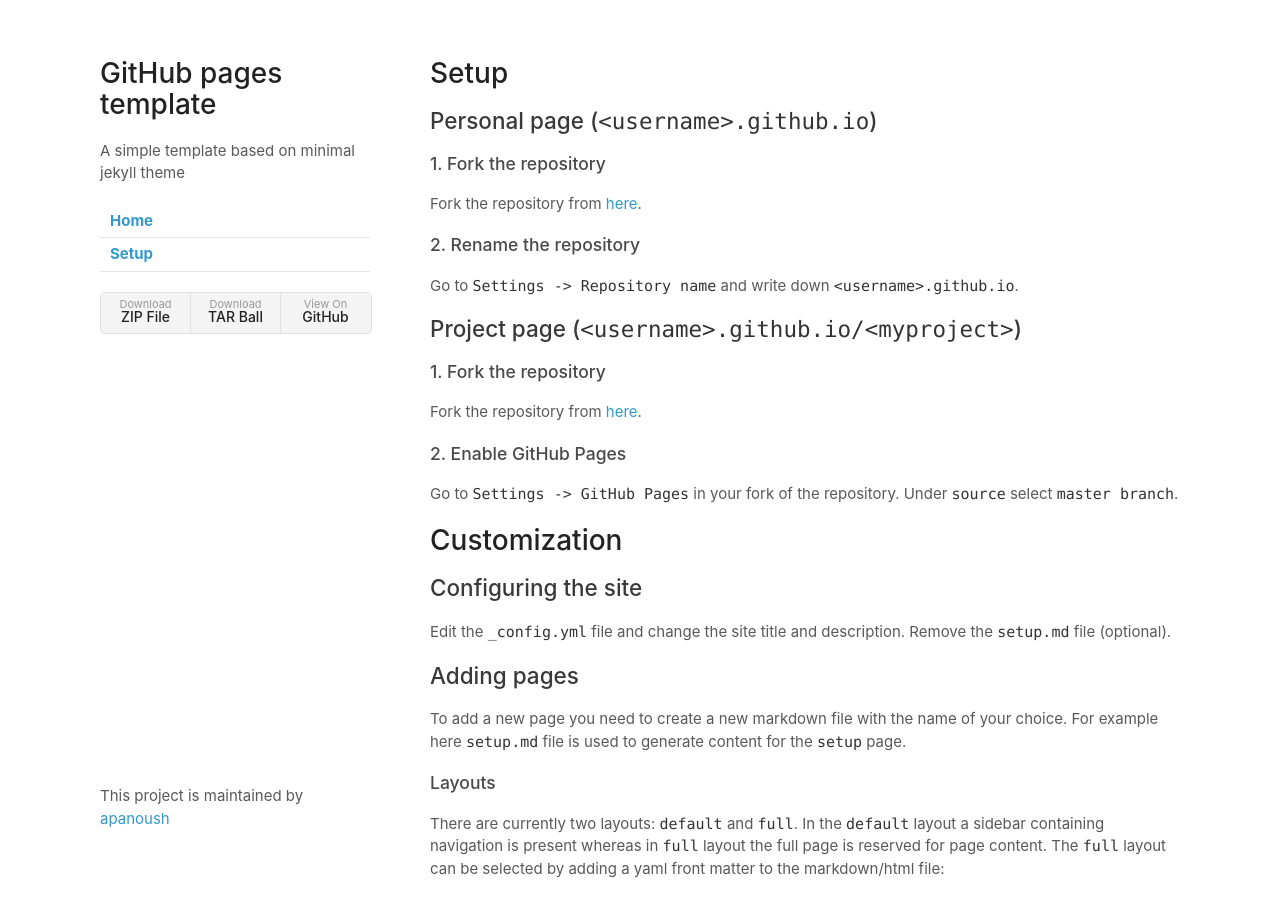
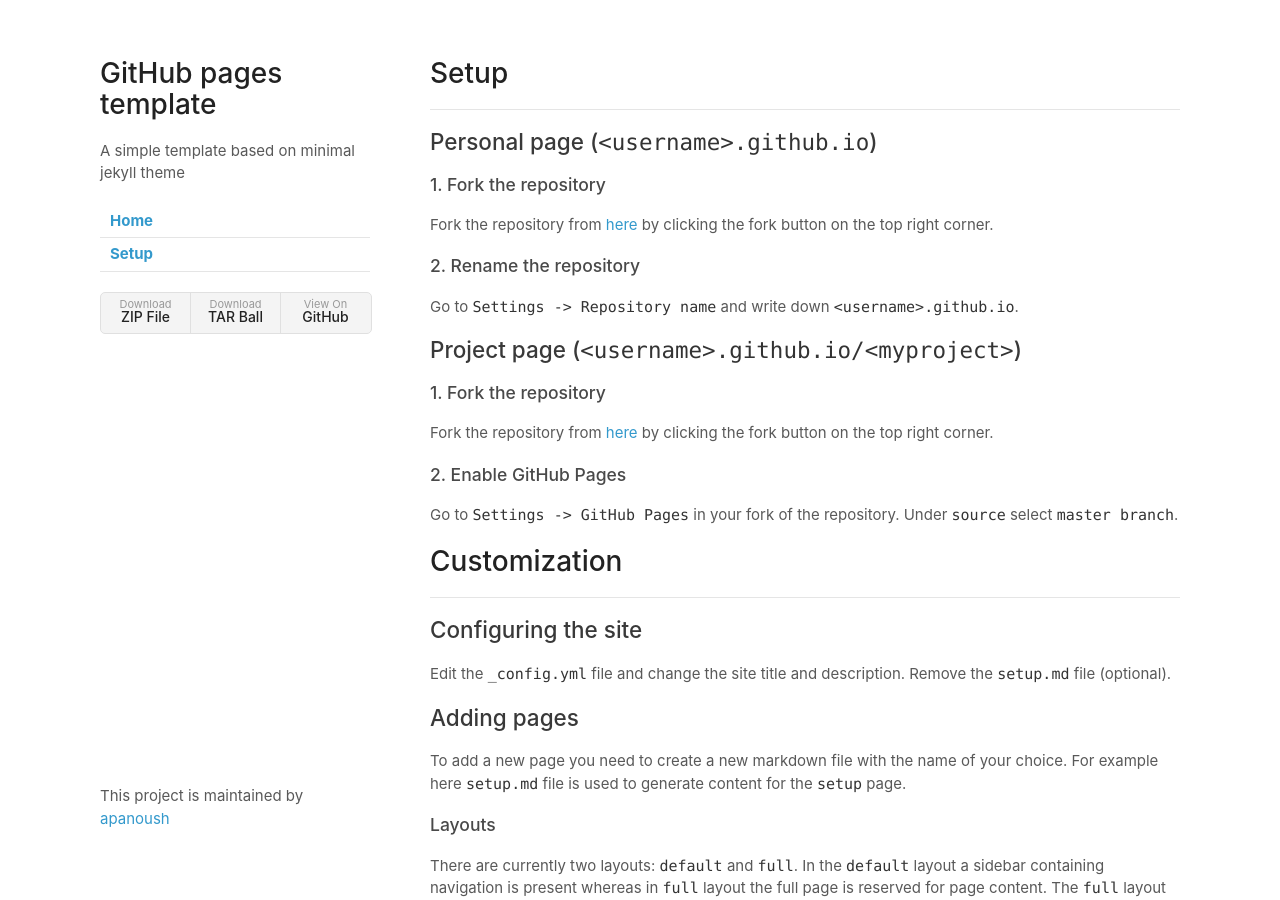
Before and after one commit to apanoush/ada-METAL-website, a Jekyll site: the page built from setup.md, in a window 1280 px wide and 900 px high. Built offline with Jekyll 4.4.1, drawn with Linux system fonts in a browser that asks for light colours; our own code applies the rules of GitHub Pages for plain Markdown files.

Commit message:
Update setup.

```diff
--- a/setup.md
+++ b/setup.md
@@ -1,9 +1,10 @@
 # Setup
+-------------------------
 
 ## Personal page (`<username>.github.io`)
 
 ### 1. Fork the repository
-Fork the repository from [here](https://github.com/kbsezginel/gh-pages-template).
+Fork the repository from [here](https://github.com/kbsezginel/gh-pages-template) by clicking the fork button on the top right corner.
 
 ### 2. Rename the repository
 Go to `Settings -> Repository name` and write down `<username>.github.io`.
@@ -11,13 +12,14 @@
 ## Project page (`<username>.github.io/<myproject>`)
 
 ### 1. Fork the repository
-Fork the repository from [here](https://github.com/kbsezginel/gh-pages-template).
+Fork the repository from [here](https://github.com/kbsezginel/gh-pages-template) by clicking the fork button on the top right corner.
 
 ### 2. Enable GitHub Pages
 Go to `Settings -> GitHub Pages` in your fork of the repository.
 Under `source` select `master branch`.
 
 # Customization
+-------------------------
 
 ## Configuring the site
 Edit the `_config.yml` file and change the site title and description.
@@ -48,6 +50,8 @@
 > You can also serve the website from the `docs` folder. This is especially useful for project pages to keep the website files and project files separate. You basically need to keep all the files for the webpage in a folder named `docs` and in step 2 under `source` select `master branch/docs folder`. More info [here](https://help.github.com/articles/configuring-a-publishing-source-for-github-pages/).
 
 # Resources and Tutorials
+-------------------------
+
 - [Minimal theme GitHub repository](https://github.com/pages-themes/minimal)
 
 More tutorials on github pages, markdown and Jekyll can be found here:
```
